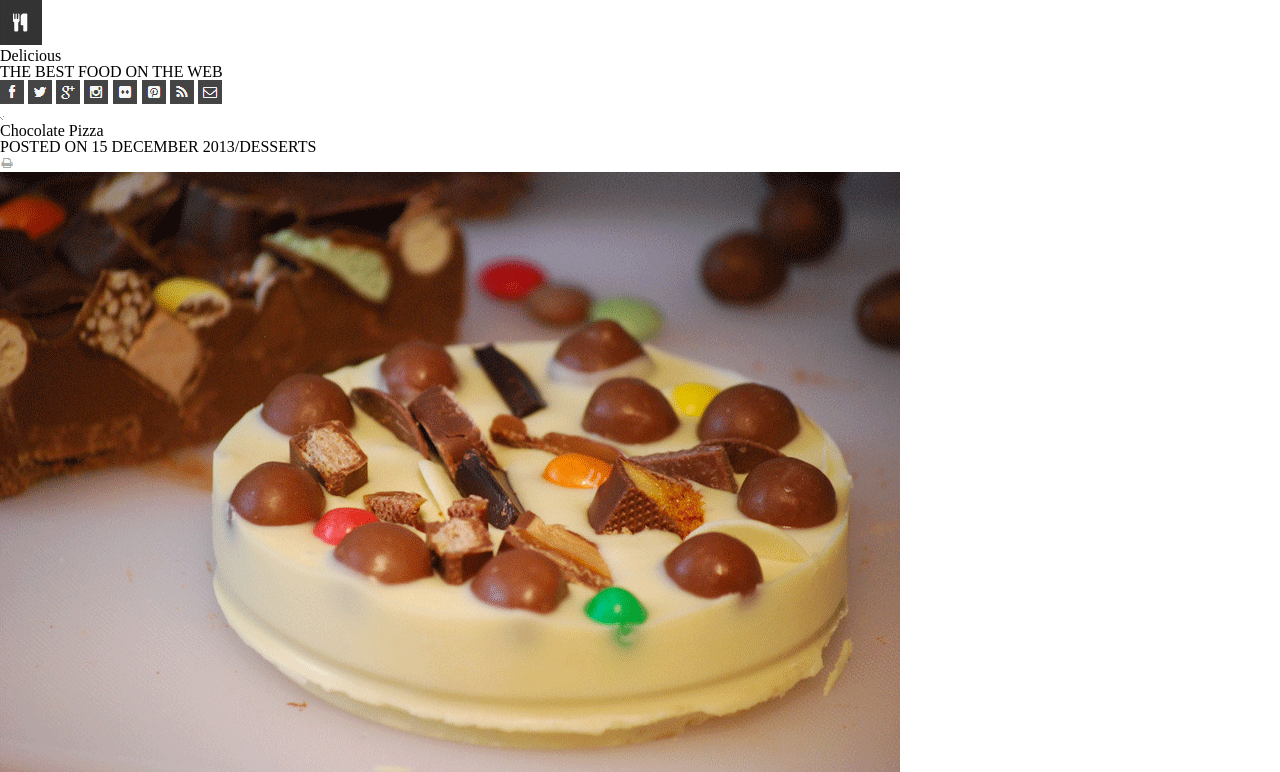
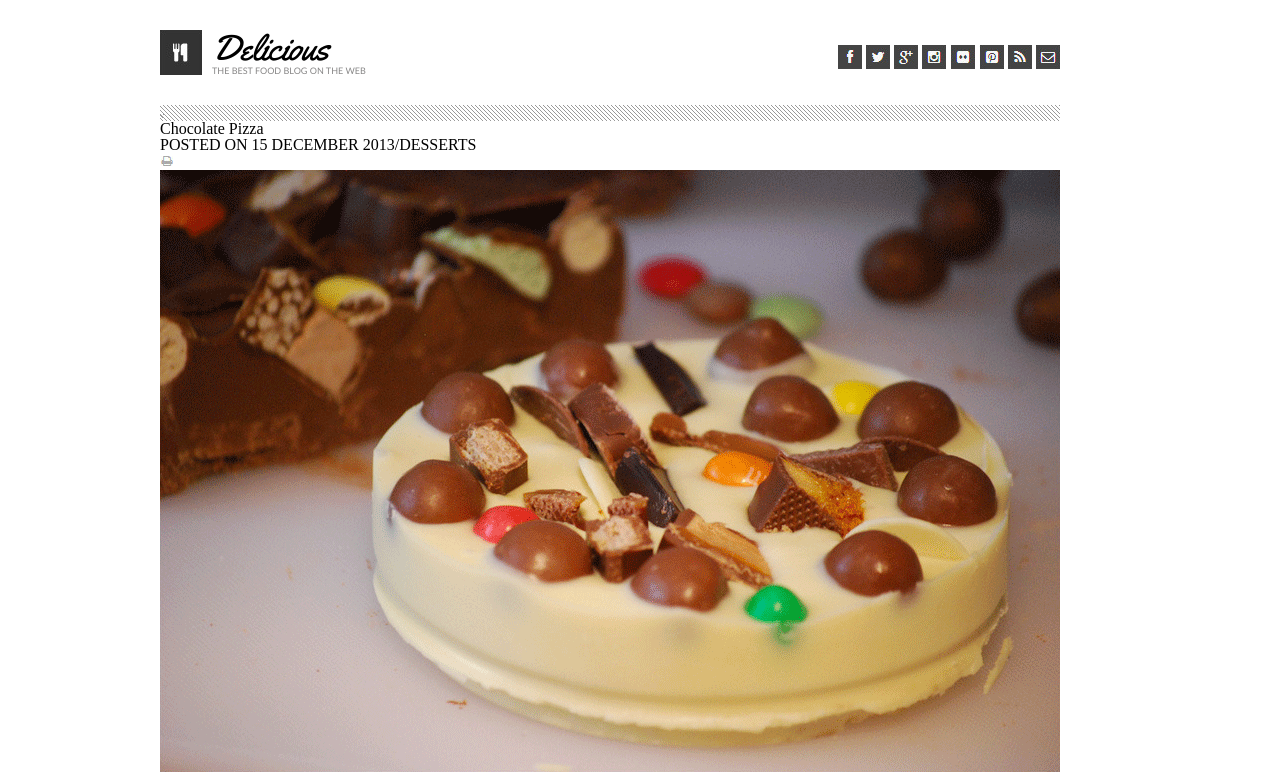
Before and after one commit to arpatterson31/chocolate-pizza, a plain HTML site: page index.html in a window 1280 px wide. Shown: the top 772 px of the page. Drawn offline with Linux system fonts and the light colour scheme.

Commit message:
updated readme added resources updates css aloysious

```diff
--- a/css/style.css
+++ b/css/style.css
@@ -0,0 +1,39 @@
+body {
+  width: 960px;
+  margin: auto;
+}
+
+#Delicious img {
+  float: left;
+  margin-right: 10px;
+  padding-top: 30px;
+}
+
+#Delicious h1 {
+  font-family: 'Yellowtail', cursive;
+  font-size: 36px;
+  padding-top: 30px;
+}
+#Delicious p {
+  font-family: 'Trebuchet MS', 'Lucida Sans Unicode', 'Lucida Grande', 'Lucida Sans', Arial, sans-serif;
+  font-size: xx-small;
+  color: rgb(135, 134, 134);
+}
+
+#social-bullets {
+  float: right;
+  margin-right: 60px;
+  margin-top: -30px;
+}
+
+
+#little-repeat-top {
+  background-repeat: repeat;
+  background-image: url("/img/hr-img.png");
+  width: 900px;
+  margin-top: 30px;
+}
+
+
+/* <nav id="social-bullets"> */
+/* <section id="little-repeat-top"> */
--- a/index.html
+++ b/index.html
@@ -4,17 +4,19 @@
     <title></title>
     <link rel="stylesheet" href="css/reset.css">
     <link rel="stylesheet" href="css/style.css">
+    <link rel="preconnect" href="https://fonts.gstatic.com">
+    <link href="https://fonts.googleapis.com/css2?family=Yellowtail&display=swap" rel="stylesheet">
   </head>
 
   <body>
     <header>
-      <nav>
+      <nav id="Delicious">
         <img src="img/logo.png" alt="Logo Image" title="Fork and Knife">
         <h1>Delicious</h1>
-        <p>THE BEST FOOD ON THE WEB</p>
+        <p>THE BEST FOOD BLOG ON THE WEB</p>
       </nav>
 
-      <nav>
+      <nav id="social-bullets">
 
         <ul>
          <img src="img/fb-icon.png" alt="Facebook Icon" title="">
@@ -25,11 +27,11 @@
          <img src="img/pint-icon.png" alt="" title="">
          <img src="img/rss-icon.png" alt="" title="">
          <img src="img/mail-icon.png" alt="" title="">
-         </ul>
+        </ul>
 
       </nav>
     </header>
-    <section id="little-repeat-top"><img src="img/hr-img.png" alt="image to repeat"></section>
+    <div id="little-repeat-top"><img src="img/hr-img.png" alt="image to repeat"></div>
 
     <main>
       <section id="chocolate-pizza">
@@ -57,7 +59,7 @@
               <th><input type="checkbox" name="heavy-cream" ><label for="heavy-cream">1 1/2 cups heavy cream</label> </th>
             </tr>
             <tr>
-              <th><input type="checkbox" name="mascarpone"><label for="mascarpone">1 1/2 mascarpone</label> </th>
+              <th><input type="checkbox" name="mascarpone"><label for="mascarpone">1/2 cup mascarpone</label> </th>
               <th><input type="checkbox" name="sugar" checked="checked"><label for="sugar"><del>1/3 granulated sugar</del></label></th>
             </tr>
             <tr>
@@ -86,7 +88,7 @@
         <img src="img/van-pic.png" alt="This is a picture of Vanessa">
         <h3>Vanessa Stevenson</h3>
         <p>Food enthusiast, photography fan. Add a pinch of raw foodism and thats pretty much who I am.</p>
-        <button>Share Recipe</button>
+        <button>SHARE RECIPE</button>
       </section>
 
       <section id="bottom-logo">
```
Also changed, not shown: 1 other file.
